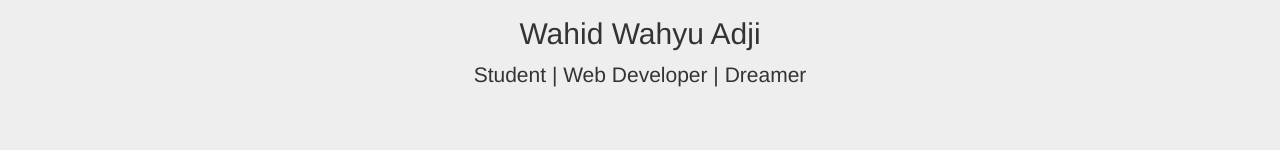
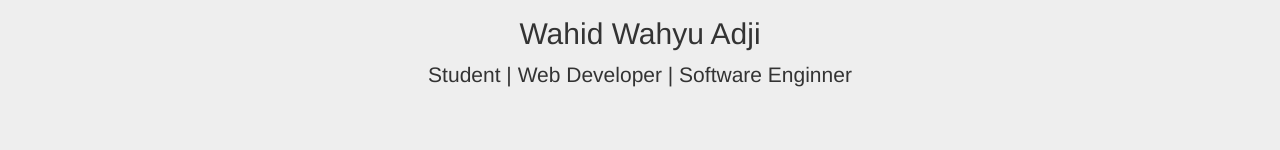
Before and after one commit to adhejisdjdw/adhejisdjdw.github.io, a plain HTML site: page index.html in a window 1280 px wide. Shown: the part 226-376 px from the top of the page. Drawn offline with nearby package versions, Linux system fonts and the light colour scheme.

Commit message:
modifikasi index.html bagian jumbotron

```diff
--- a/index.html
+++ b/index.html
@@ -24,7 +24,7 @@
     <div class="jumbotron text-center">
       <img src="img/portofolio.jpg" class="img-circle">
       <h2>Wahid Wahyu Adji</h2>
-      <p>Student | Web Developer | Dreamer</p>
+      <p>Student | Web Developer | Software Enginner</p>
     </div>
     <!-- akhir jumbotron -->
 
```
